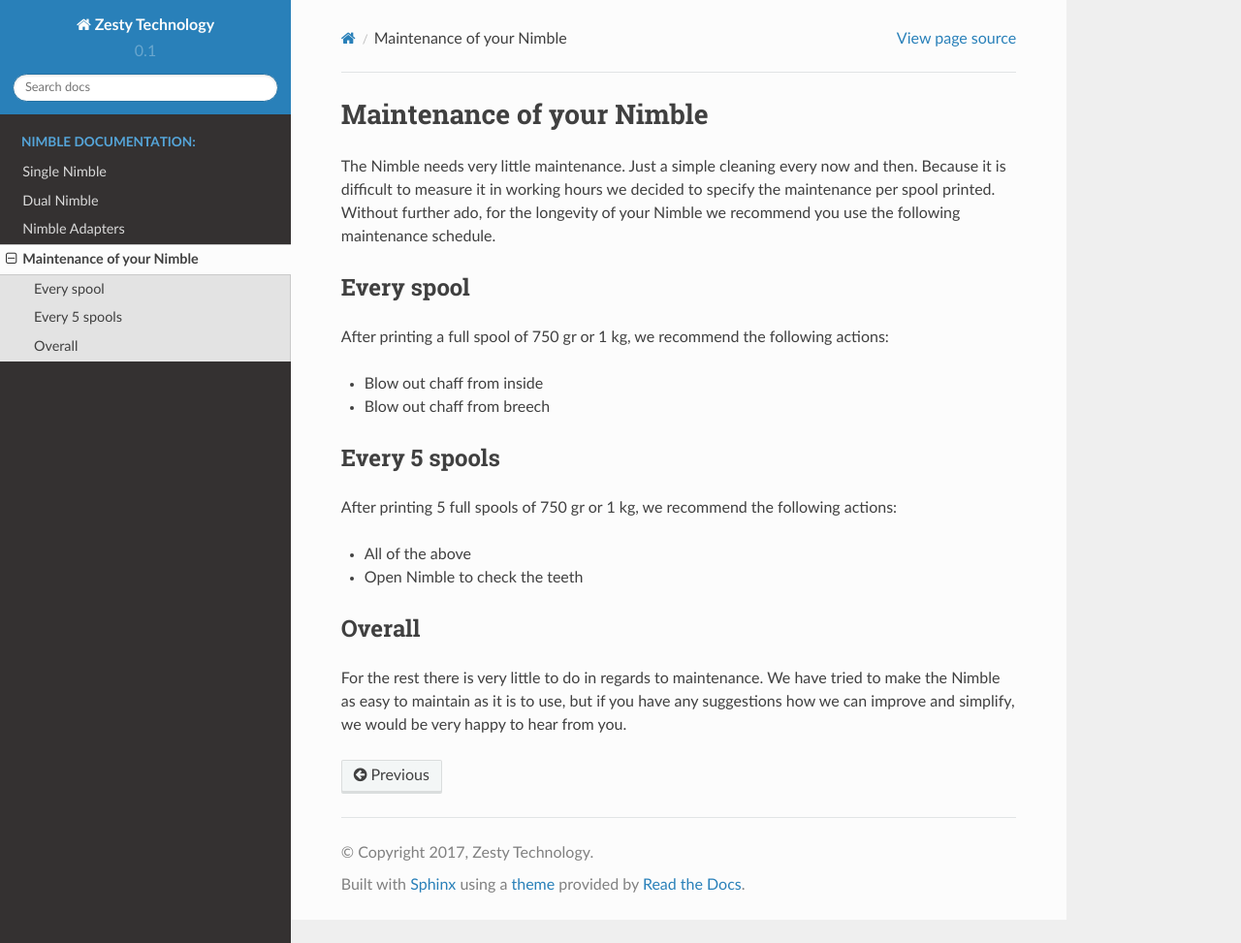
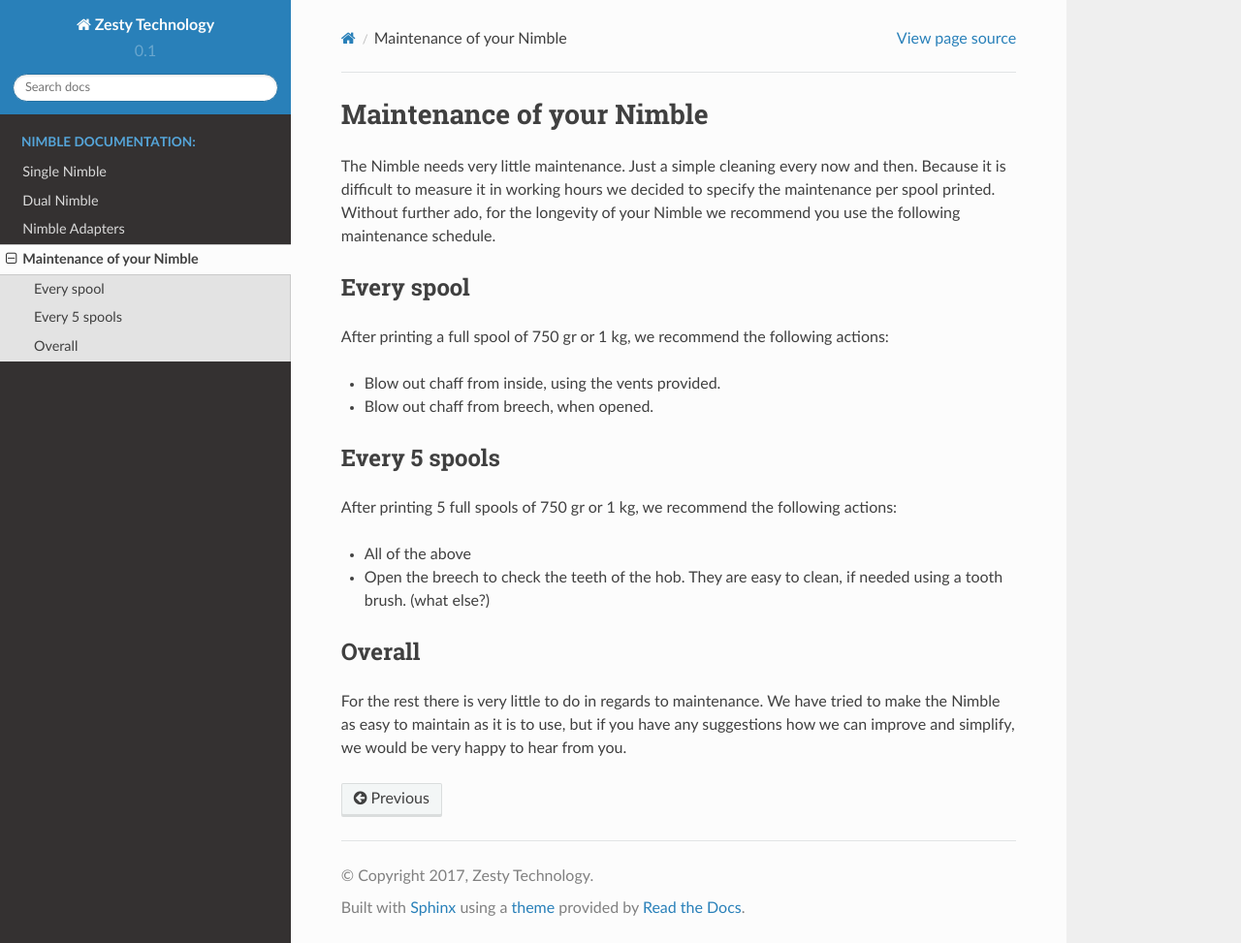
Before and after one commit to ZestyTechnology/zesty-docs, a Sphinx documentation site: the page built from docs/nimble_maintenance.rst, in a window 1280 px wide and 973 px high. Shown: the whole window at 97% size. Built offline with Sphinx 7.4.7 and the Read the Docs theme 2.0.0, drawn with Linux system fonts in a browser that asks for light colours.

```diff
--- a/docs/nimble_maintenance.rst
+++ b/docs/nimble_maintenance.rst
@@ -13,8 +13,8 @@
 
 After printing a full spool of 750 gr or 1 kg, we recommend the following actions:
 
-* Blow out chaff from inside
-* Blow out chaff from breech
+* Blow out chaff from inside, using the vents provided.
+* Blow out chaff from breech, when opened.
 
 Every 5 spools
 --------------
@@ -22,7 +22,7 @@
 After printing 5 full spools of 750 gr or 1 kg, we recommend the following actions:
 
 * All of the above
-* Open Nimble to check the teeth
+* Open the breech to check the teeth of the hob. They are easy to clean, if needed using a tooth brush. (what else?)
 
 Overall
 -------
```
